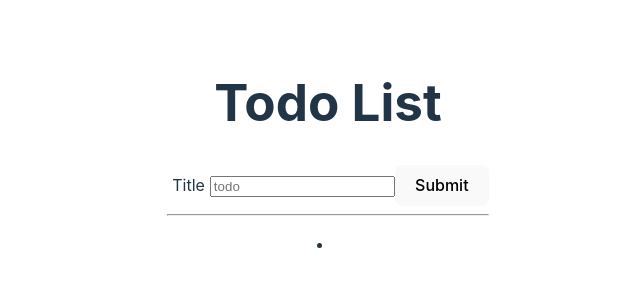
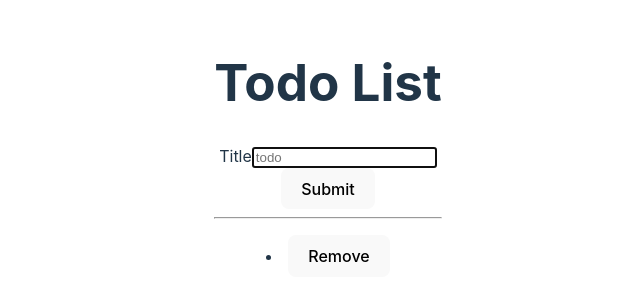
Before and after one commit to Baskanbetul/react-todo, a React (Vite) app: page / in a window 1280 px wide. Shown: the part 252-552 px from the top of the page, without its empty margins (312-952 px from the left). Built offline with nearby package versions, Linux system fonts and the light colour scheme.

Commit message:
Worked on AddTodoForm but it does not work functionality, also added remove button but it does not work correctly

```diff
--- a/src/AddTodoForm.jsx
+++ b/src/AddTodoForm.jsx
@@ -1,4 +1,5 @@
 import React, { useState } from "react";
+import InputWithLabel from "./InputWithLabel";
 
 function AddTodoForm({ onAddTodo }) {
   const [todoTitle, setTodoTitle] = useState();
@@ -22,7 +23,7 @@ function AddTodoForm({ onAddTodo }) {
   return (
     <div>
       <form onSubmit={handleAddTodo}>
-        <label htmlFor="title" style={{ margin: "5px" }}>
+        {/* <label htmlFor="title" style={{ margin: "5px" }}>
           Title
         </label>
         <input
@@ -33,7 +34,16 @@ function AddTodoForm({ onAddTodo }) {
           value={todoTitle}
           onChange={handleTitleChange}
           // Next, retrieve the value of the title element from the event target and store it in a variable named todoTitle buradan devam et
-        ></input>
+        ></input> */}
+        <InputWithLabel
+          id="todoTitle"
+          value={todoTitle}
+          onInputChange={handleTitleChange}
+          placeholder="todo"
+        >
+          Title
+        </InputWithLabel>
+
         <button type="submit">Submit</button>
       </form>
 
--- a/src/App.jsx
+++ b/src/App.jsx
@@ -68,13 +68,23 @@ function App() {
   function addTodo(newTodo) {
     setTodoList([...todoList, newTodo]);
   }
+
+  // function removeTodo(id) {
+  //   const updatedTodoList = todoList.filter((todo) => todo.id !== id);
+  //   setTodoList(updatedTodoList, []);
+  // }
+  const removeTodo = (id) => {
+    const updatedTodoList = todoList.filter((todo) => todo.id !== id);
+    setTodoList(updatedTodoList);
+  };
+
   return (
     <>
       <h1>Todo List</h1>
       <AddTodoForm onAddTodo={addTodo} />
       {/* <p> {newTodo} </p> */}
       <hr />
-      <TodoList todoList={todoList} />
+      <TodoList todoList={todoList} onRemoveTodo={removeTodo} />
       <TodoListItem />
     </>
   );
--- /dev/null
+++ b/src/InputWithLabel.jsx
@@ -0,0 +1,49 @@
+// import React, { useRef, useEffect } from "react";
+
+// function InputWithLabel(props) {
+//   return (
+//     <>
+//       <label htmlFor="title" style={{ margin: "5px" }}>
+//         {props.children}
+//       </label>
+//       <input
+//         name="title"
+//         placeholder="todo"
+//         id="todoTitle"
+//         type="text"
+//         value={props.todoTitle}
+//         onChange={props.handleTitleChange}
+//         autoFocus=""
+//       ></input>
+//     </>
+//   );
+// }
+
+// export default InputWithLabel;
+
+import React, { useRef, useEffect } from "react";
+
+function InputWithLabel({ id, value, onInputChange, placeholder, children }) {
+  const inputRef = useRef();
+
+  useEffect(() => {
+    // Example of using the ref to focus the input when the component mounts
+    inputRef.current.focus();
+  });
+
+  return (
+    <div>
+      <label htmlFor={id}>{children}</label>
+      <input
+        ref={inputRef} // Attach the ref to the input element
+        id={id}
+        value={value}
+        onChange={onInputChange}
+        placeholder={placeholder}
+        type="text"
+      />
+    </div>
+  );
+}
+
+export default InputWithLabel;
--- a/src/TodoListItem.jsx
+++ b/src/TodoListItem.jsx
@@ -4,6 +4,7 @@ function TodoListItem({ title }) {
   return (
     <li>
       <span>{title}</span>
+      <button onClick={() => onRemoveTodo(todo.id)}>Remove</button>
     </li>
   );
 }
```
